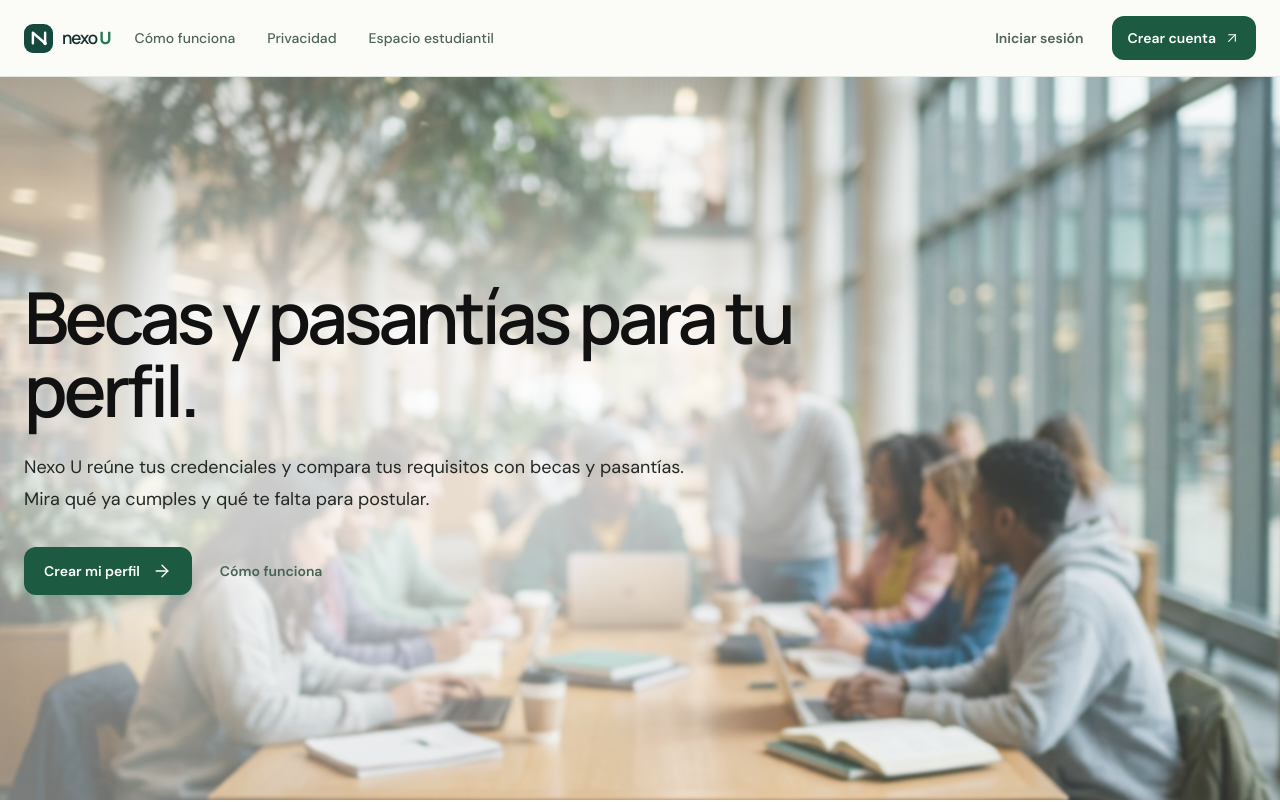
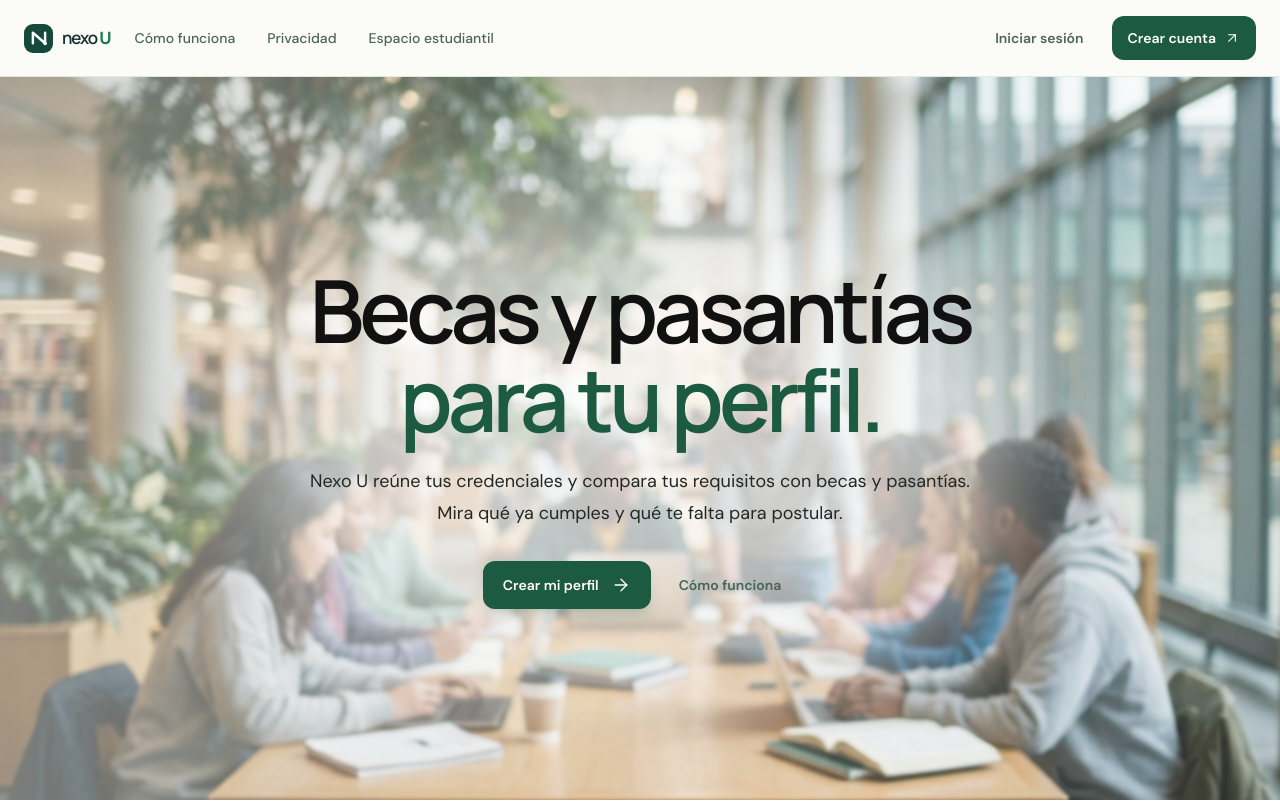
Before and after one commit to nellyvargas-n/NEXO-U, a React (Vite) app in the folder frontend/: page / in a window 1280 px wide. Shown: the top 802 px of the page. Built offline with nearby package versions, Linux system fonts and the light colour scheme.

Commit message:
style(landing): centra y jerarquiza el título

```diff
--- a/frontend/src/features/landing/LandingPage.jsx
+++ b/frontend/src/features/landing/LandingPage.jsx
@@ -12,16 +12,17 @@ function LandingPage() {
             <img className="absolute inset-0 size-full scale-105 object-cover object-center opacity-100 blur-[1px]" src="/fondo.png" alt="" />
             <div className="absolute inset-0 bg-gradient-to-r from-[#f5f7f2]/50 via-[#f5f7f2]/28 to-[#f5f7f2]/18" />
           </div>
-          <div className="mx-auto flex min-h-[calc(100vh-76px)] max-w-7xl items-center px-6 py-20 max-[700px]:min-h-[calc(100vh-66px)] max-[700px]:px-5 max-[700px]:py-16 max-[390px]:px-4">
-            <div className="relative z-10 max-w-3xl">
+          <div className="mx-auto flex min-h-[calc(100vh-76px)] max-w-7xl items-center justify-center px-6 py-20 text-center max-[700px]:min-h-[calc(100vh-66px)] max-[700px]:px-5 max-[700px]:py-16 max-[390px]:px-4">
+            <div className="relative z-10 max-w-4xl">
               <span className="pointer-events-none absolute -inset-x-10 -inset-y-14 -z-10 rounded-full bg-white/65 blur-3xl" aria-hidden="true" />
-              <h1 className="mt-0 max-w-[820px] font-display text-[clamp(2.75rem,5.6vw,4.75rem)] font-semibold leading-[1.02] tracking-[-0.055em] text-[#111111] max-[700px]:text-[clamp(2.7rem,11vw,4rem)]" id="hero-title">
-                Becas y pasantías para tu perfil.
+              <h1 className="mx-auto mt-0 max-w-[900px] font-display text-[clamp(3rem,6.8vw,5.5rem)] font-semibold leading-[0.98] tracking-[-0.055em] text-[#111111] max-[700px]:text-[clamp(2.7rem,11vw,4rem)]" id="hero-title">
+                <span className="block">Becas y pasantías</span>
+                <span className="mt-1 block text-[#1c5a42]">para tu perfil.</span>
               </h1>
-              <p className="mt-6 max-w-2xl text-base leading-7 text-[#242824] sm:text-lg sm:leading-8">
+              <p className="mx-auto mt-6 max-w-2xl text-base leading-7 text-[#242824] sm:text-lg sm:leading-8">
                 Nexo U reúne tus credenciales y compara tus requisitos con becas y pasantías. Mira qué ya cumples y qué te falta para postular.
               </p>
-              <div className="mt-8 flex flex-wrap items-center gap-3 max-[430px]:items-stretch">
+              <div className="mt-8 flex flex-wrap items-center justify-center gap-3 max-[430px]:items-stretch">
                 <a className="inline-flex min-h-12 items-center justify-center gap-3 rounded-xl bg-[#1c5a42] px-5 text-sm font-semibold text-white shadow-lg shadow-[#1c5a42]/15 transition hover:-translate-y-0.5 hover:bg-[#247452] focus-visible:outline-2 focus-visible:outline-offset-2 focus-visible:outline-[#1c5a42] active:translate-y-0 max-[430px]:w-full" href="/register">
                   Crear mi perfil <Icon name="arrow-right" className="size-5" />
                 </a>
```
